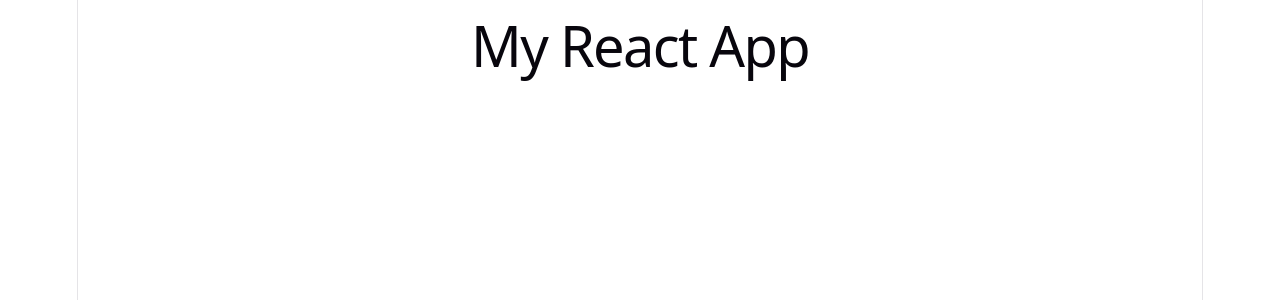
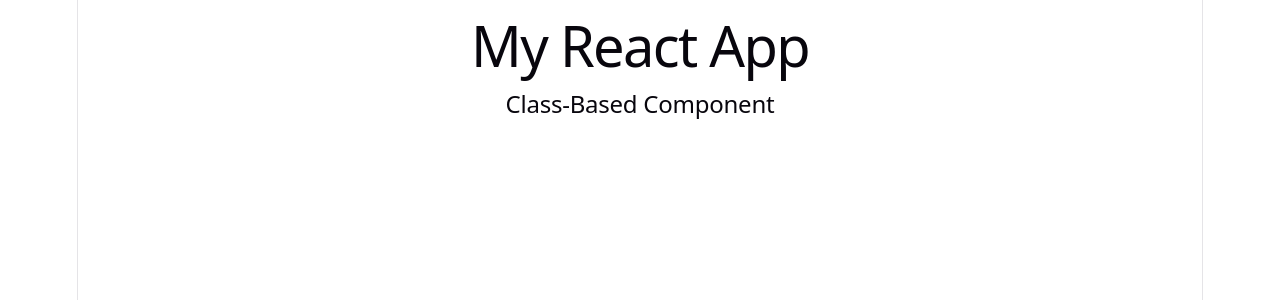
Before and after one commit to samantasaikat0206/React, a React (Vite) app in the folder 2_React_basic/: page / in a window 1280 px wide. Shown: the top 300 px of the page. Built offline with nearby package versions, Linux system fonts and the light colour scheme.

Commit message:
add class based component in App.jsx

```diff
--- a/2_React_basic/src/App.jsx
+++ b/2_React_basic/src/App.jsx
@@ -1,9 +1,11 @@
 import React from 'react'
+import ClassBasedComponent from './components/ClassBasedComponent'
 
 const App = () => {
   return (
     <div>
       <h1>My React App</h1>
+      <ClassBasedComponent/>
     </div>
   )
 }
```
